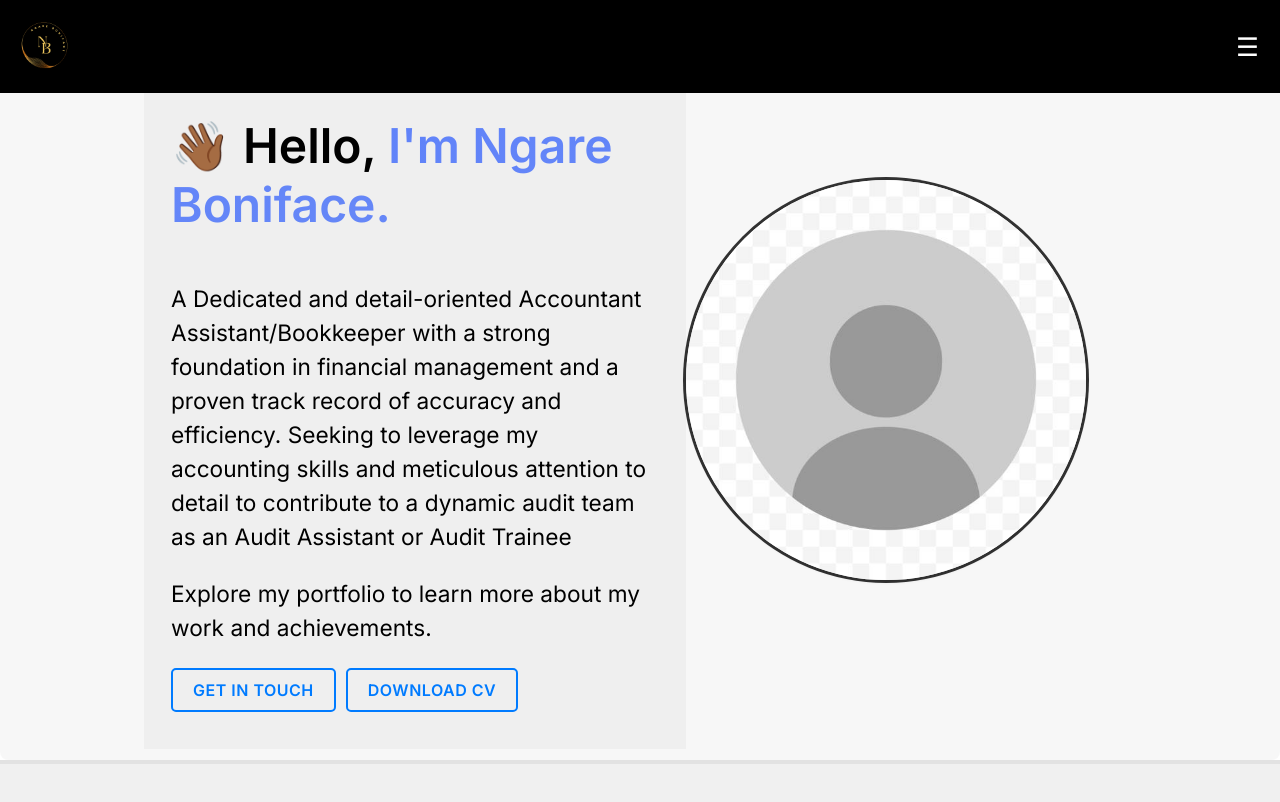
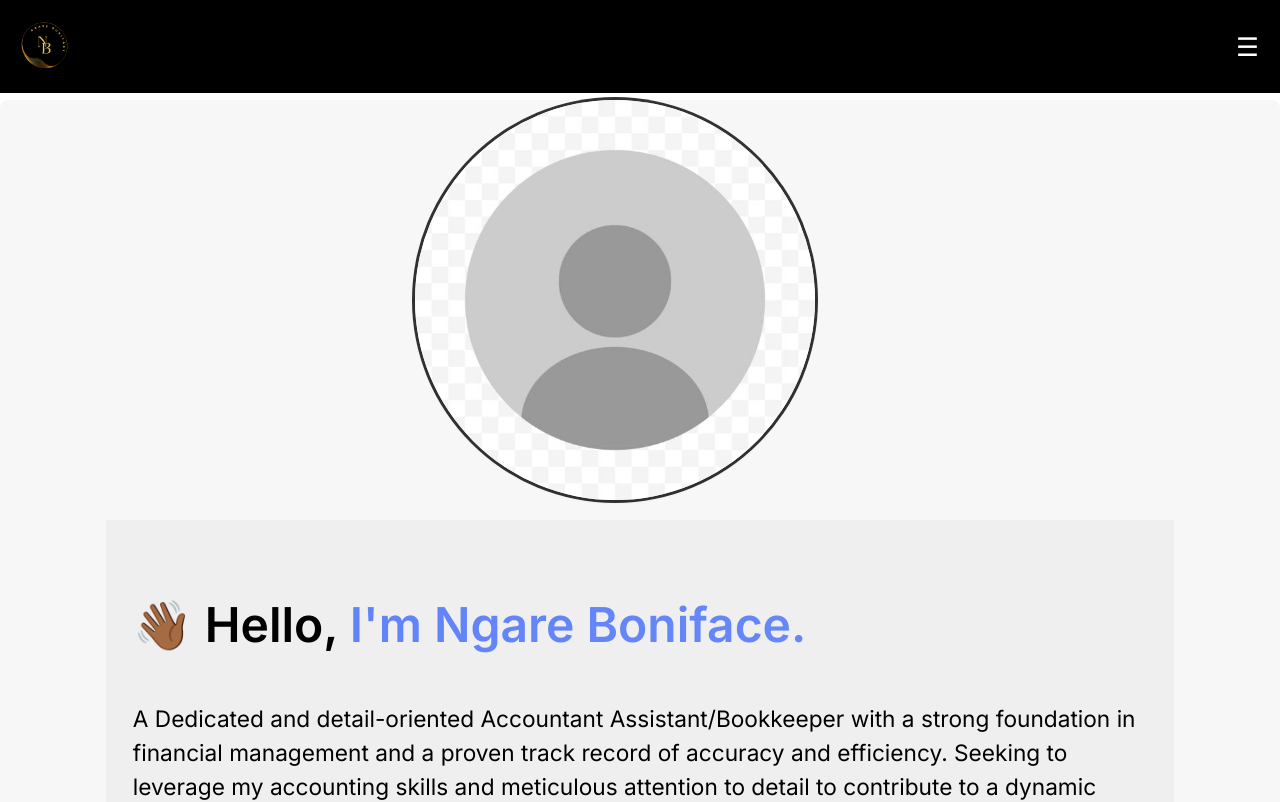
Before and after one commit to jankimutai/bonie-portfolio, a React (Create React App) app: page / in a window 1280 px wide. Shown: the top 802 px of the page. Built offline with nearby package versions, Linux system fonts and the light colour scheme.

Commit message:
Medium screens css update

```diff
--- a/src/Styles/homepage.css
+++ b/src/Styles/homepage.css
@@ -137,3 +137,33 @@
 
   }
 }
+@media screen and (min-width: 768px) and (max-width: 1500px) {
+  .homepage {
+    padding:  0 6px; /* Adjusted padding for small screens */
+    margin-top: 100px;
+    width: auto;
+  }
+
+  .accountant-preview {
+    flex-direction: column-reverse; /* Stacked layout on small screens */
+    height: auto; /* Adjusted height for responsiveness */
+    width: 100%;
+  }
+
+
+
+
+
+  .contactButton {
+    width: auto;
+    margin-right: 10px; /* Adjusted margin for spacing between buttons */
+    text-align: center;
+  }
+  .preview-text {
+    max-width:80%;
+    margin:0 auto;
+    margin-top: 20px;
+    margin-bottom: 20px;
+
+  }
+}
```
